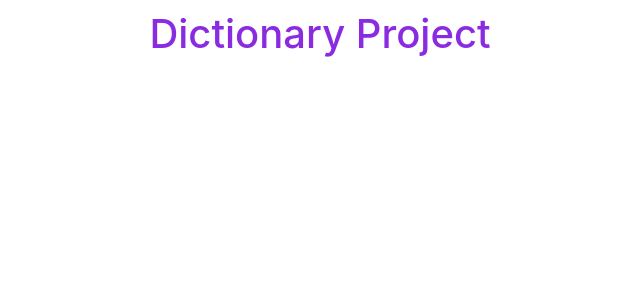
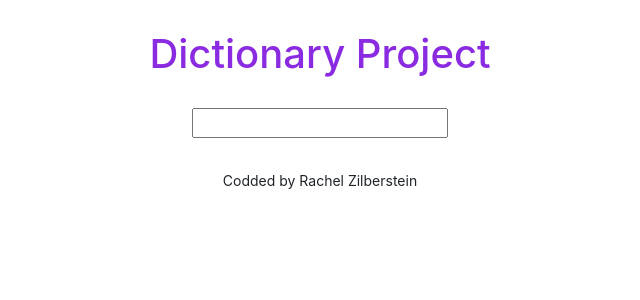
Before and after one commit to Rachelz85/dictionary-project, a React (Create React App) app: page / in a window 1280 px wide. Shown: the top 300 px of the page, without its empty margins (320-960 px from the left). Built offline with nearby package versions, Linux system fonts and the light colour scheme.

Commit message:
Added the search engine

```diff
--- a/src/App.css
+++ b/src/App.css
@@ -1,5 +1,10 @@
 .App-header {
   text-align: center;
-  margin: 10px auto;
+  margin: 30px 0;
   color: blueviolet;
 }
+
+.App-footer {
+  text-align: center;
+  margin: 30px 0;
+}
--- a/src/App.js
+++ b/src/App.js
@@ -1,13 +1,23 @@
-
+import Dictionary from "./Dictionary"
 import './App.css';
 
 function App() {
   return (
+      <div className="container">
     <div className="App">
       <header className="App-header">
      <h1>Dictionary Project</h1>
 
       </header>
+      <main>
+        <Dictionary />
+      </main>
+      <footer className="App-footer">
+        <small>
+        Codded by Rachel Zilberstein
+        </small>
+      </footer>
+    </div>
     </div>
   );
 }
--- /dev/null
+++ b/src/Dictionary.css
@@ -0,0 +1,3 @@
+.Dictionary {
+    text-align: center;
+}
--- /dev/null
+++ b/src/Dictionary.js
@@ -0,0 +1,24 @@
+import React, {useState } from "react";
+import "./Dictionary.css"
+
+export default function Dictionary() {
+    let [keyword, setKeyword] = useState(null);
+
+
+    function search(event) {
+        event.preventDefault();
+        alert(`Searching for ${keyword} definition`);
+    }
+
+    function handleKeywordChange(event) {
+        setKeyword(event.target.value);
+    }
+
+    return (
+       <div className="Dictionary">
+           <form onSubmit={search}>
+               <input type="search" onChange={handleKeywordChange}/>
+           </form>
+       </div>
+   );
+}
```
